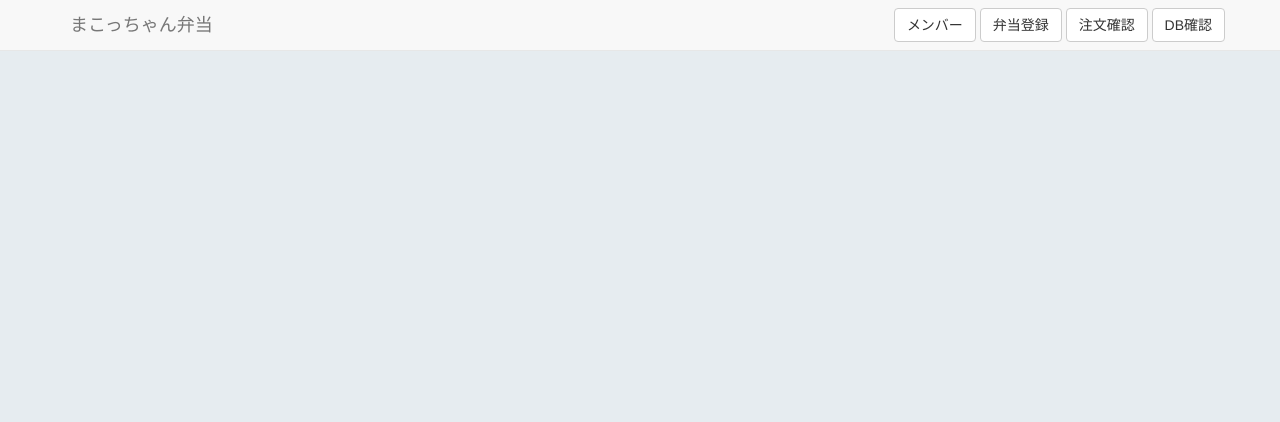
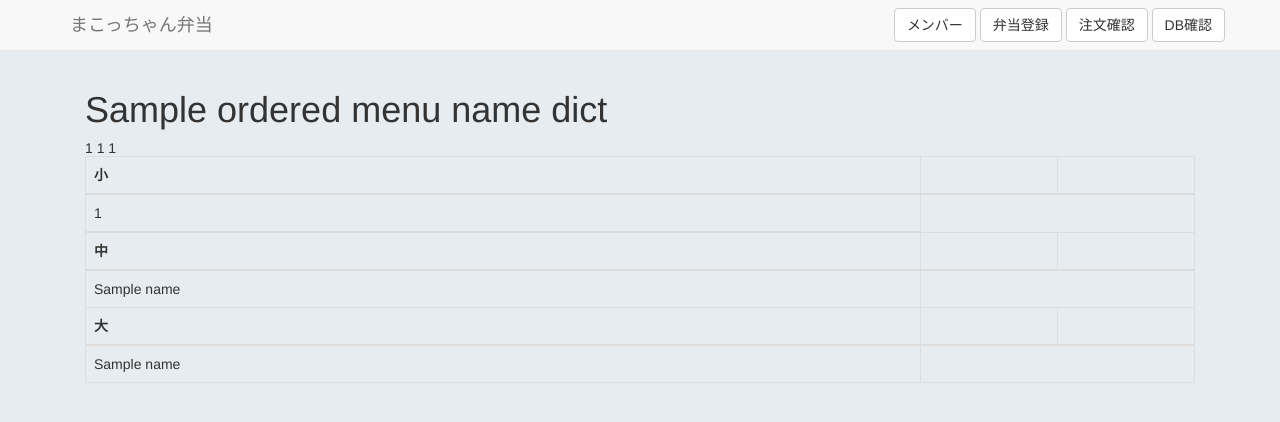
Before and after one commit to makottyannQU/hostbot, a Flask app: template templates/ordercheck.html in a window 1280 px wide. Shown: the top 422 px of the page. Run offline with Flask 2, Linux system fonts and the light colour scheme; the template is opened without the code that fills it: most values are stand-ins (such as "Sample title", 1, 10 or a date in 2020); parts of the project's set-up code (start-up, migrations or seed data) failed here and were passed over; some libraries are stand-ins or nearby versions.

Commit message:
注文確認画面ある程度完成(画面のみ)

```diff
--- a/app.py
+++ b/app.py
@@ -248,7 +248,81 @@ def addmeal():
 
 @app.route('/ordercheck')
 def ordercheck():
-    return render_template('ordercheck.html')
+    date = 20190911
+    query = f'''
+            select * from menu inner join meal on date = {date} and menu.meal_id = meal.id;
+            '''
+    menu_df=pd.read_sql(query, db_engine)
+    if len(menu_df)>0:
+        query = f'''
+                select orders.meal_id, orders.size, sum(count) as count from ( select meal_id, size, count from orders
+                where date = {date} and status != -1) as orders group by orders.meal_id, orders.size;
+                '''
+        df = pd.read_sql(query, db_engine)
+        ordernum = {}
+        ordered_menu = []
+        ordered_menu_name_dict = {}
+        for index, row in menu_df.iterrows():
+            print("____")
+            print(row['name'])
+            ordered_menu.append(row.meal_id)
+            ordered_menu_name_dict[row.meal_id] = row['name']
+            id=row.meal_id
+            tmp=df[df['meal_id']==id]
+            if len(tmp)>0:
+                try:
+                    s_count=tmp[tmp['size']==0]['count'].iloc[0]
+                except:
+                    s_count=0
+                try:
+                    m_count = tmp[tmp['size'] == 1]['count'].iloc[0]
+                except:
+                    m_count = 0
+                try:
+                    l_count=tmp[tmp['size']==2]['count'].iloc[0]
+                except:
+                    l_count=0
+            else:
+                s_count=0
+                m_count=0
+                l_count=0
+            ordernum[id]={'s_count':s_count,'m_count':m_count,'l_count':l_count,'s_stock':row.s_stock,'m_stock':row.m_stock,'l_stock':row.l_stock}
+    else:
+        print('メニューがありません')
+
+    # for index, row in menu_df.iterrows():
+    #     id = row.meal_id
+        # print(ordernum[id])
+
+    # print(ordered_menu)
+    # print(ordered_menu_name_dict)
+
+    # order テーブルから指定された日付のデータ全部持ってくる
+    query = f'''
+            select * from orders inner join users on date = {date} and users.id = orders.user_id;
+            '''
+    users_groupby_menu = {}
+
+    users_temp = []
+    users_devide_menu_size ={}
+    orders_table = pd.read_sql(query, db_engine)
+
+    for menu in ordered_menu:
+        users_devide_menu_size[menu] =[]
+        for x in range(3):
+            users_devide_menu_size[menu].append([])
+        for index, row in orders_table.iterrows():
+            if row.meal_id == menu:
+                if row['size'] == 0:
+                    users_devide_menu_size[menu][0].append(row.user_id)
+                elif row['size'] == 1:
+                    users_devide_menu_size[menu][1].append(row.user_id)
+                elif row['size'] == 2:
+                    users_devide_menu_size[menu][2].append(row.user_id)
+                else:
+                    print('弁当サイズ分類エラー')
+    print(users_devide_menu_size)
+    return render_template('ordercheck.html', orders_info=ordernum, ordered_menu=ordered_menu, ordered_menu_name_dict=ordered_menu_name_dict, users_devide_menu_size=users_devide_menu_size)
 
 
 @app.route('/update_calendar', methods=['POST'])
--- a/templates/ordercheck.html
+++ b/templates/ordercheck.html
@@ -1,7 +1,84 @@
 {% extends "layout.html" %}
 {% block content %}
-<div class="container main" style=" margin-top: 50px;">
+<div class="container main" style=" margin-top: 70px;">
     <div class="login-box col-md-12">
+        {% for x in ordered_menu %}
+        <table class="table table-bordered">
+            <h1>{{ ordered_menu_name_dict[x] }}</h1>
+            <thead>
+                <tr>
+                    <th>小</th>
+                    <th></th>
+                    <th></th>
+                </tr>
+                    {% for y in users_devide_menu_size[x][0] %}
+                    {{ loop.index }}
+                    {% if loop.index % 4 == 0 %}
+
+                    <tr>
+                        <td>{{ y}}</td>
+                        {% elif loop.index % 4 == 3 %}
+                        <td>{{ y }}</td>
+                    </tr>
+                    {% else %}
+                    <td>{{ y }}</td>
+                    {% endif %}
+                    {% endfor %}
+            </thead>
+            <tbody>
+
+            </tbody>
+                <thead>
+                    <tr>
+                        <th>中</th>
+                        <th></th>
+                        <th></th>
+                    </tr>
+                </thead>
+                <tbody>
+
+                    {% for y in users_devide_menu_size[x][1] %}
+                    {{ loop.index }}
+                    {% if loop.index % 4 == 0 %}
+
+                    <tr>
+                        <td>{{ y}}</td>
+                    {% elif loop.index % 4 == 3 %}
+                        <td>{{ y }}</td>
+                    </tr>
+                    {% else %}
+                    <td>{{ y }}</td>
+                    {% endif %}
+                    {% endfor %}
+
+                </tbody>
+                    <thead>
+                        <tr>
+                            <th>大</th>
+                            <th></th>
+                            <th></th>
+                        </tr>
+                    </thead>
+                    <tbody>
+                    {% for y in users_devide_menu_size[x][2] %}
+                    {{ loop.index }}
+                    {% if loop.index % 4 == 0 %}
+
+                    <tr>
+                        <td>{{ y}}</td>
+                        {% elif loop.index % 4 == 3 %}
+                        <td>{{ y }}</td>
+                    </tr>
+                    {% else %}
+                    <td>{{ y }}</td>
+                    {% endif %}
+                    {% endfor %}
+                    </tbody>
+        </table>
+
+
+        {% endfor %}
+
     </div>
 </div>
 {% endblock %}
```
Also changed, not shown: models.py (+25 -10 lines).
